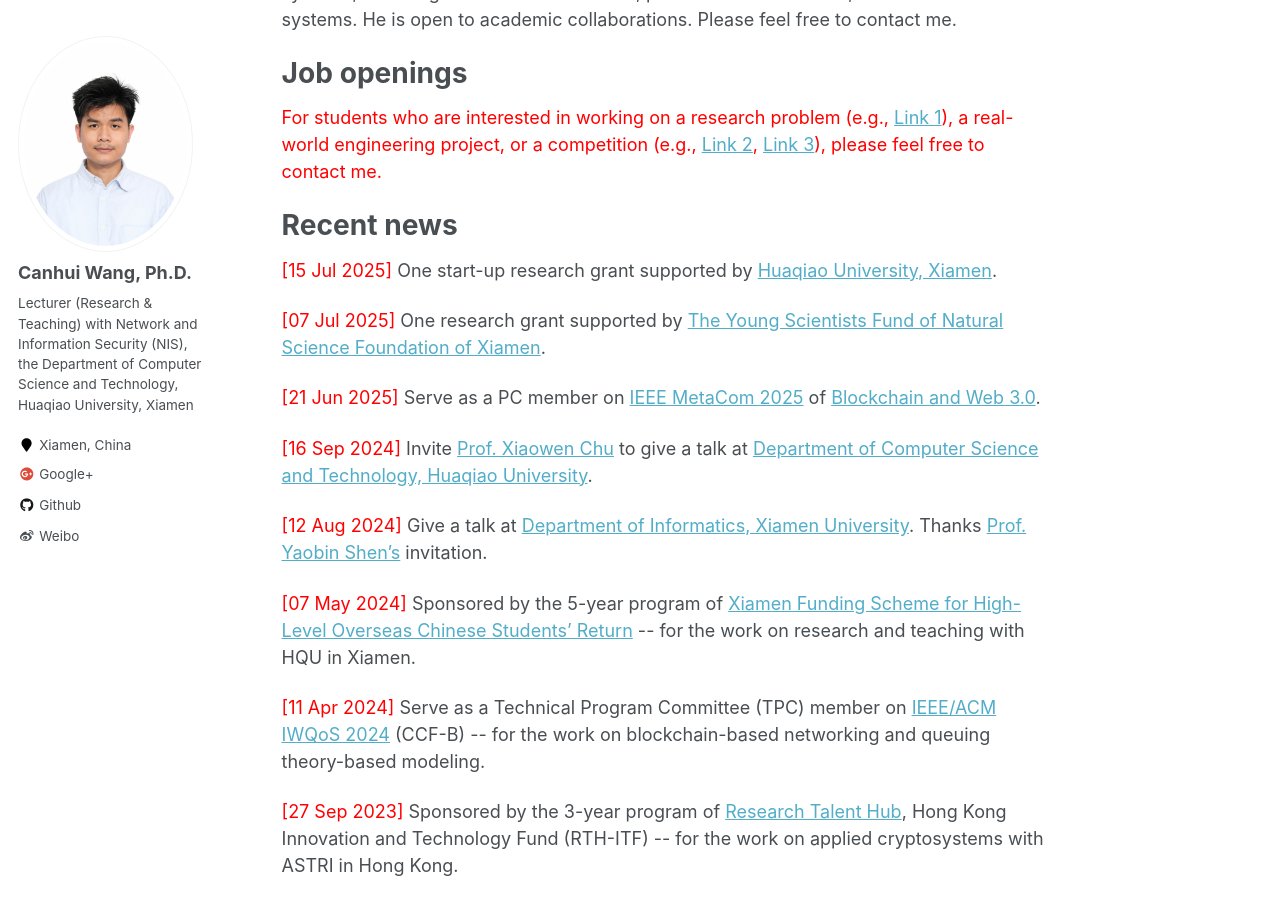
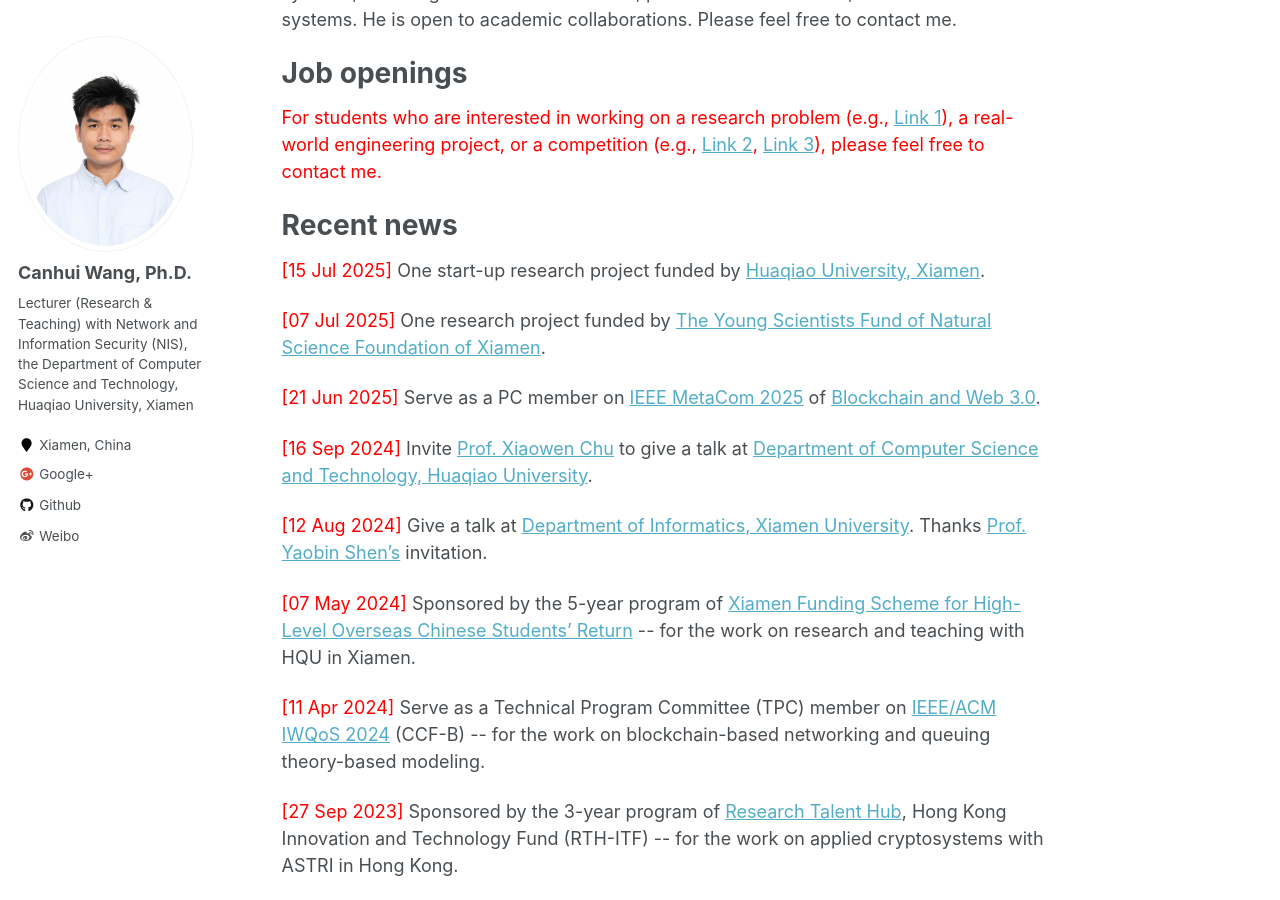
Before and after one commit to Canhui/canhui.github.io, a Jekyll site: the page built from _pages/about.md, in a window 1280 px wide and 900 px high, scrolled down 586 px. Built offline with Jekyll 4.4.1, drawn with Linux system fonts in a browser that asks for light colours.

Commit message:
Update about.md

```diff
--- a/_pages/about.md
+++ b/_pages/about.md
@@ -20,9 +20,9 @@ Job openings
 Recent news
 ======
 
-<span style="color:red"> \[15 Jul 2025\] </span> One start-up research grant supported by [Huaqiao University, Xiamen](https://kyy.hqu.edu.cn/).
+<span style="color:red"> \[15 Jul 2025\] </span> One start-up research project funded by [Huaqiao University, Xiamen](https://kyy.hqu.edu.cn/).
 
-<span style="color:red"> \[07 Jul 2025\] </span> One research grant supported by [The Young Scientists Fund of Natural Science Foundation of Xiamen](http://sti.xm.gov.cn/xxgk/tzgg/202507/t20250703_2943157.htm).
+<span style="color:red"> \[07 Jul 2025\] </span> One research project funded by [The Young Scientists Fund of Natural Science Foundation of Xiamen](http://sti.xm.gov.cn/xxgk/tzgg/202507/t20250703_2943157.htm).
 
 <span style="color:red"> \[21 Jun 2025\] </span> Serve as a PC member on [IEEE MetaCom 2025](https://ieee-metacom.org/) of [Blockchain and Web 3.0](https://easychair.org/conferences2/submissions?a=34918422).
 
```
